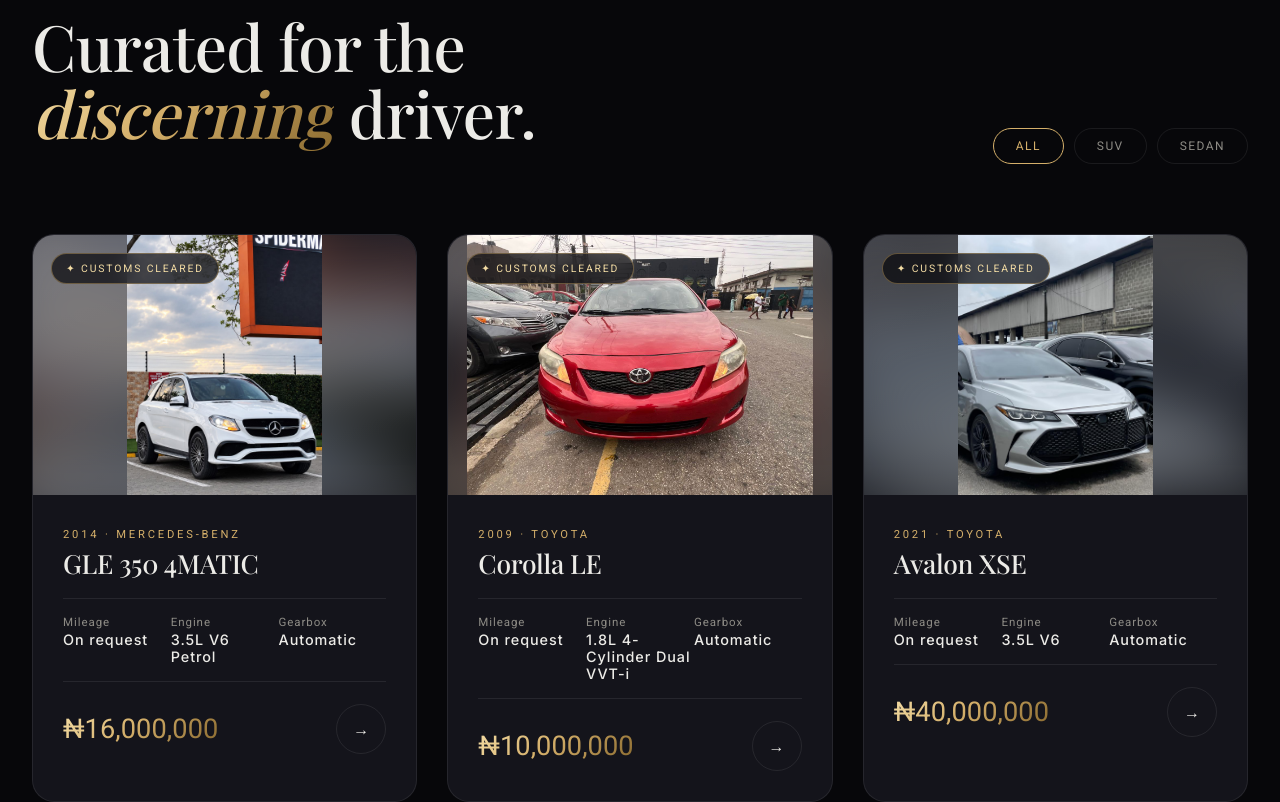
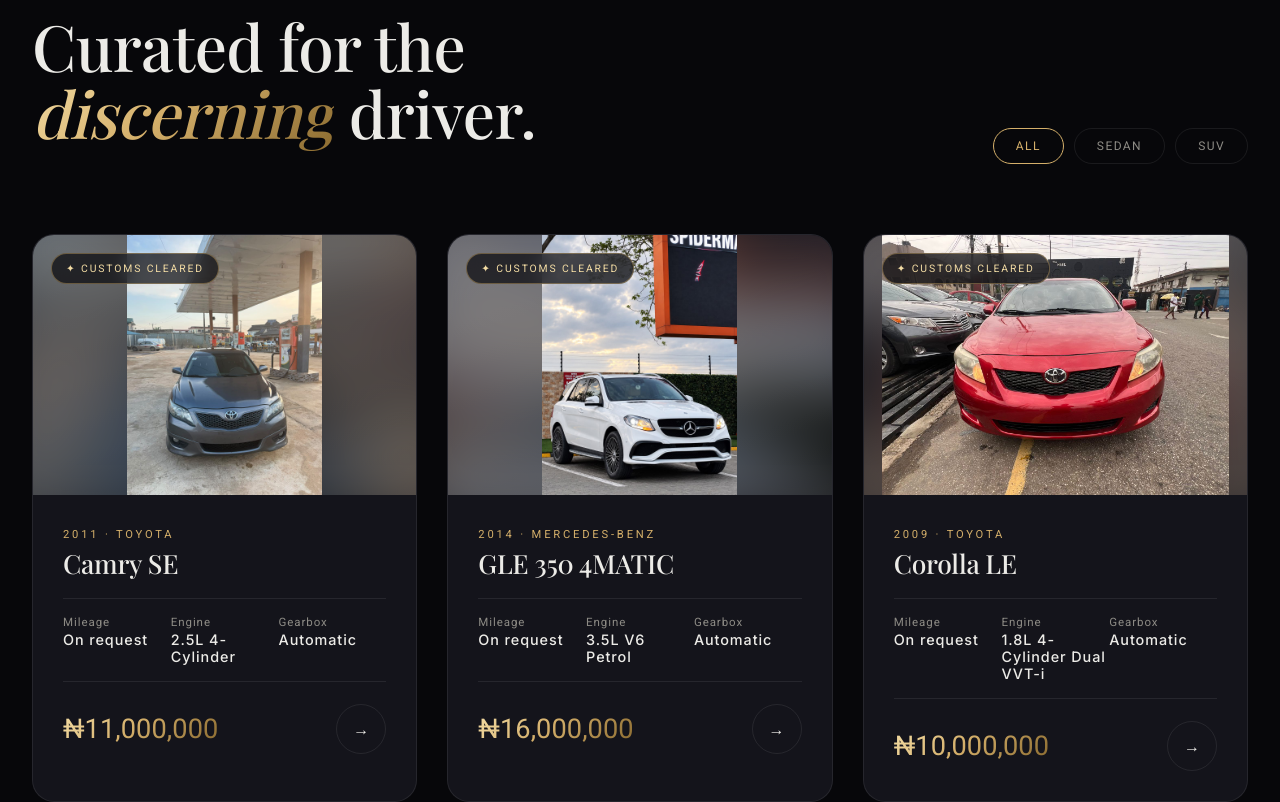
Before and after one commit to Skiddddd/Naiahautos, a React (Vite) app: page / in a window 1280 px wide. Shown: the part 1060-1862 px from the top of the page. Built offline with nearby package versions, Linux system fonts and the light colour scheme; a web font is replaced by a local one.

Commit message:
Add files via upload

```diff
--- a/src/data/cars.ts
+++ b/src/data/cars.ts
@@ -1,3 +1,12 @@
+import camry2011Front from '@/src/assets/images/camry2011_front.jpg';
+import camry2011Side from '@/src/assets/images/camry2011_side.jpg';
+import camry2011Rear from '@/src/assets/images/camry2011_rear.jpg';
+import camry2011Odometer from '@/src/assets/images/camry2011_odometer.jpg';
+import camry2011Dashboard from '@/src/assets/images/camry2011_dashboard.jpg';
+import camry2011Trunk from '@/src/assets/images/camry2011_trunk.jpg';
+import camry2011RearSeats from '@/src/assets/images/camry2011_rear_seats.jpg';
+import camry2011Engine from '@/src/assets/images/camry2011_engine.jpg';
+import camry2011VinLabel from '@/src/assets/images/camry2011_vin_label.jpg';
 import rx350Front from '@/src/assets/images/rx350_front.jpg';
 import rx350Dashboard from '@/src/assets/images/rx350_dashboard.jpg';
 import rx350FrontInterior from '@/src/assets/images/rx350_front_interior.jpg';
@@ -79,6 +88,50 @@ export interface Vehicle {
 }
 
 export const VEHICLES_DATA: Vehicle[] = [
+  {
+    id: 'car-camry-2011',
+    name: '2011 Toyota Camry SE',
+    make: 'Toyota',
+    model: 'Camry SE',
+    year: 2011,
+    priceNgn: 11000000,
+    priceUsd: 7400, // same exchange rate as the other cars (about N1,490 per $)
+    mileageKm: 0, // 0 shows "On request"
+    bodyType: 'Sedan',
+    fuelType: 'Petrol',
+    transmission: 'Automatic',
+    engine: '2.5L 4-Cylinder',
+    drivetrain: 'FWD',
+    color: 'Grey',
+    interiorColor: 'Black Cloth',
+    vin: '4T1BF3EK7BU204143',
+    status: 'Available',
+    condition: 'Foreign Used (Tokunbo)',
+    location: 'Showroom (Lekki, Lagos)',
+    inspectionScore: 98,
+    imageUrl: camry2011Front,
+    additionalImages: [
+      camry2011Side,
+      camry2011Rear,
+      camry2011Odometer,
+      camry2011Dashboard,
+      camry2011Trunk,
+      camry2011RearSeats,
+      camry2011Engine,
+      camry2011VinLabel
+    ],
+    keyFeatures: [
+      '2.5L 4-Cylinder Engine',
+      'Automatic Transmission',
+      'SE Sport Trim with Rear Spoiler',
+      'Touchscreen Head Unit with Reverse Camera',
+      '5-Spoke Alloy Wheels',
+      'Cloth Interior',
+      'Foreign Used (Tokunbo)'
+    ],
+    customsCleared: true,
+    featured: true
+  },
   {
     id: 'car-gle350',
     name: '2014 Mercedes-Benz GLE 350 4MATIC',
```
